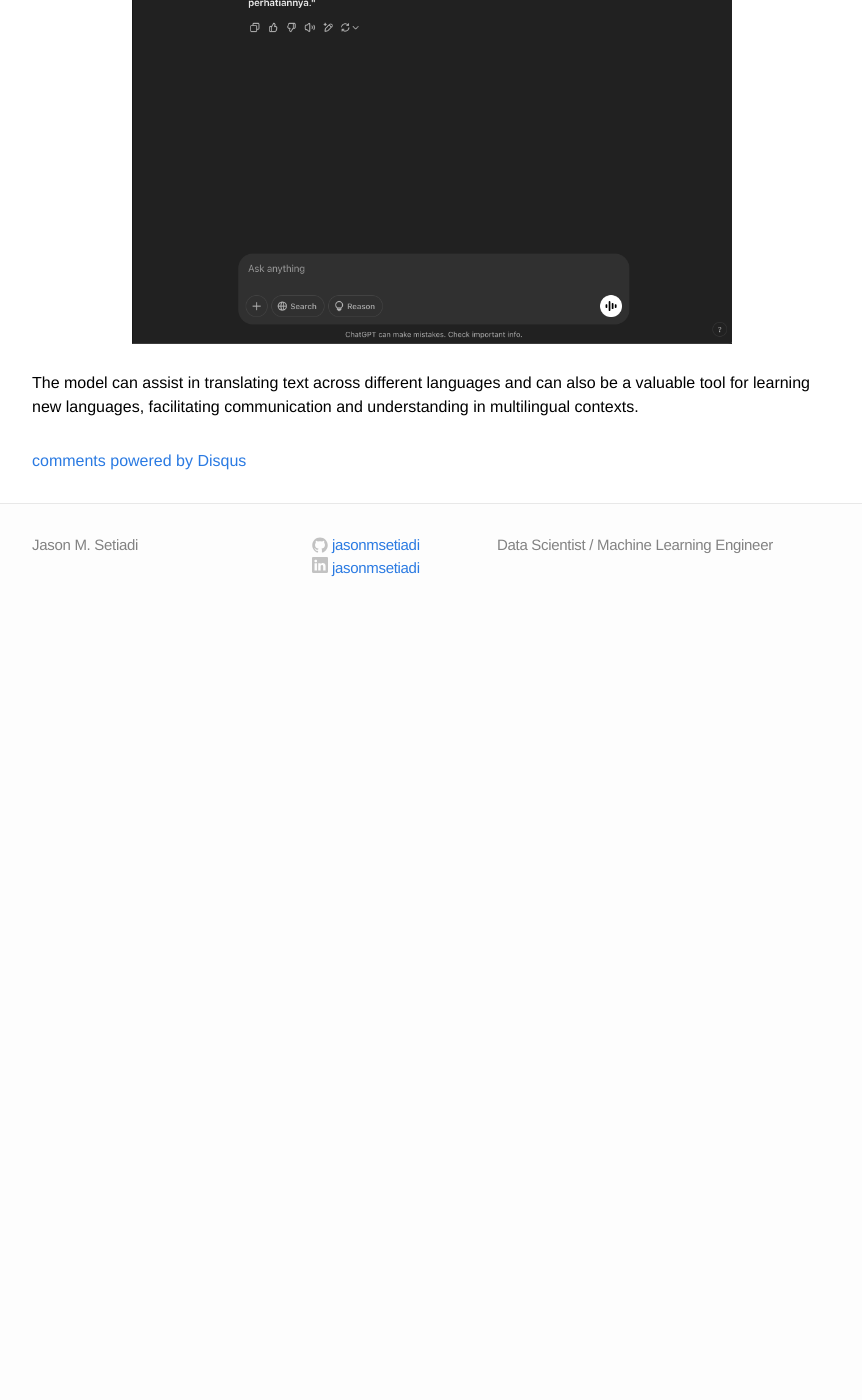
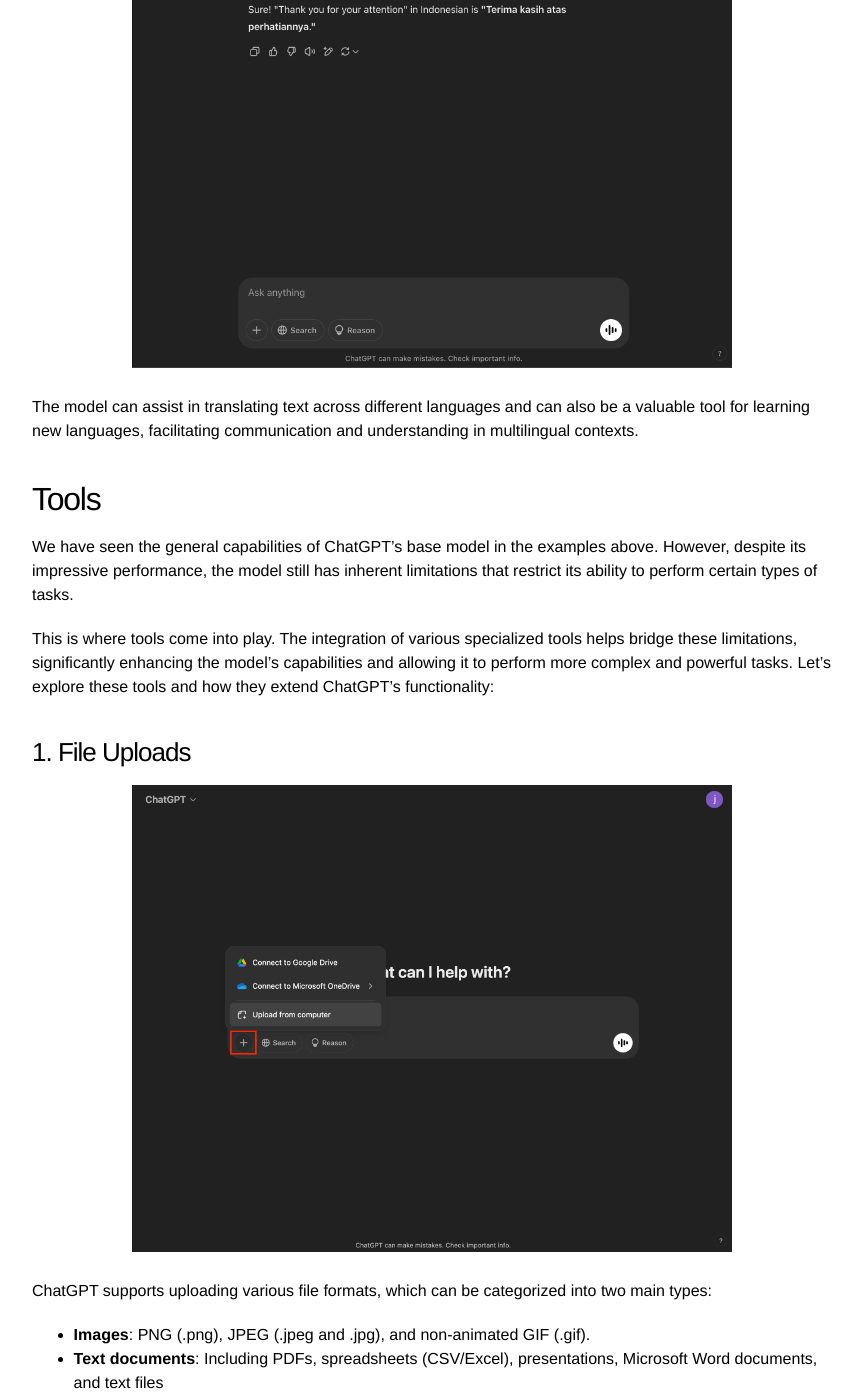
Before and after one commit to jasonmsetiadi/jasonmsetiadi.github.io, a Jekyll site: the page built from _posts/2025-03-08-chatgpt-intro.markdown, in a window 1280 px wide and 1400 px high, scrolled down 2287 px. Shown: the whole window, without its empty margins (208-1070 px from the left). Built offline with Jekyll 4.4.1, drawn with Linux system fonts in a browser that asks for light colours; comment, search, counter and statistics services are not loaded; before the commit the page ends 2911 px from its top, so only the background shows below that; some of the changed text lies outside the part shown.

Commit message:
add file uploads tool

```diff
--- a/_posts/2025-03-08-chatgpt-intro.markdown
+++ b/_posts/2025-03-08-chatgpt-intro.markdown
@@ -27,7 +27,9 @@
     <img src="/assets/chatgpt/example-2.png" width="75%"/>
 </div>
 
-ChatGPT can provide information on a wide range of historical topics, offering quick access to reliable facts and knowledge. However, it's important to note that the model's knowledge is based on data available up until its training date, which serves as its knowledge cutoff.
+ChatGPT can provide comprehensive information on a wide range of historical topics, offering quick access to reliable facts and knowledge.
+However, it's important to understand that the model's knowledge is limited to data available up until its training cutoff date.
+For real-time information or current events that occurred after this cutoff, additional tools are required - which we'll explore later in this guide.
 
 ### 3. Language Translation
 <div style="text-align: center;">
@@ -35,3 +37,31 @@
 </div>
 
 The model can assist in translating text across different languages and can also be a valuable tool for learning new languages, facilitating communication and understanding in multilingual contexts.
+
+## Tools
+
+We have seen the general capabilities of ChatGPT's base model in the examples above. However, despite its impressive performance, the model still has inherent limitations that restrict its ability to perform certain types of tasks.
+
+This is where tools come into play. The integration of various specialized tools helps bridge these limitations, significantly enhancing the model's capabilities and allowing it to perform more complex and powerful tasks. Let's explore these tools and how they extend ChatGPT's functionality:
+
+### 1. File Uploads
+<div style="text-align: center;">
+    <img src="/assets/chatgpt/file-upload.png" width="75%"/>
+</div>
+
+ChatGPT supports uploading various file formats, which can be categorized into two main types:
+
+- **Images**: PNG (.png), JPEG (.jpeg and .jpg), and non-animated GIF (.gif).
+- **Text documents**: Including PDFs, spreadsheets (CSV/Excel), presentations, Microsoft Word documents, and text files
+
+So far, we only know that ChatGPT can receive text inputs. However, it can also process images, introducing a new modality beyond just text. Text documents are still treated as text input, meaning any embedded images within them will not be processed. If you're working with scanned documents (which are essentially images), upload them as images rather than documents for better results.
+
+This file upload tool enables three key types of tasks:
+
+1. **Synthesis**: Combine or analyze information, such as comparing two documents or visualizing data from a spreadsheet.
+
+2. **Transformation**: Reshape information from documents, like summarizing a complex research paper or rewriting a document in a specific style.
+
+3. **Extraction**: Pull specific information from documents, such as finding references to a topic in a PDF or extracting metadata.
+
+For more detailed information about this feature, visit the [official ChatGPT File Uploads documentation](https://help.openai.com/en/articles/8555545-file-uploads-faq).
```
Also changed, not shown: assets/chatgpt/file-upload.png (added).
